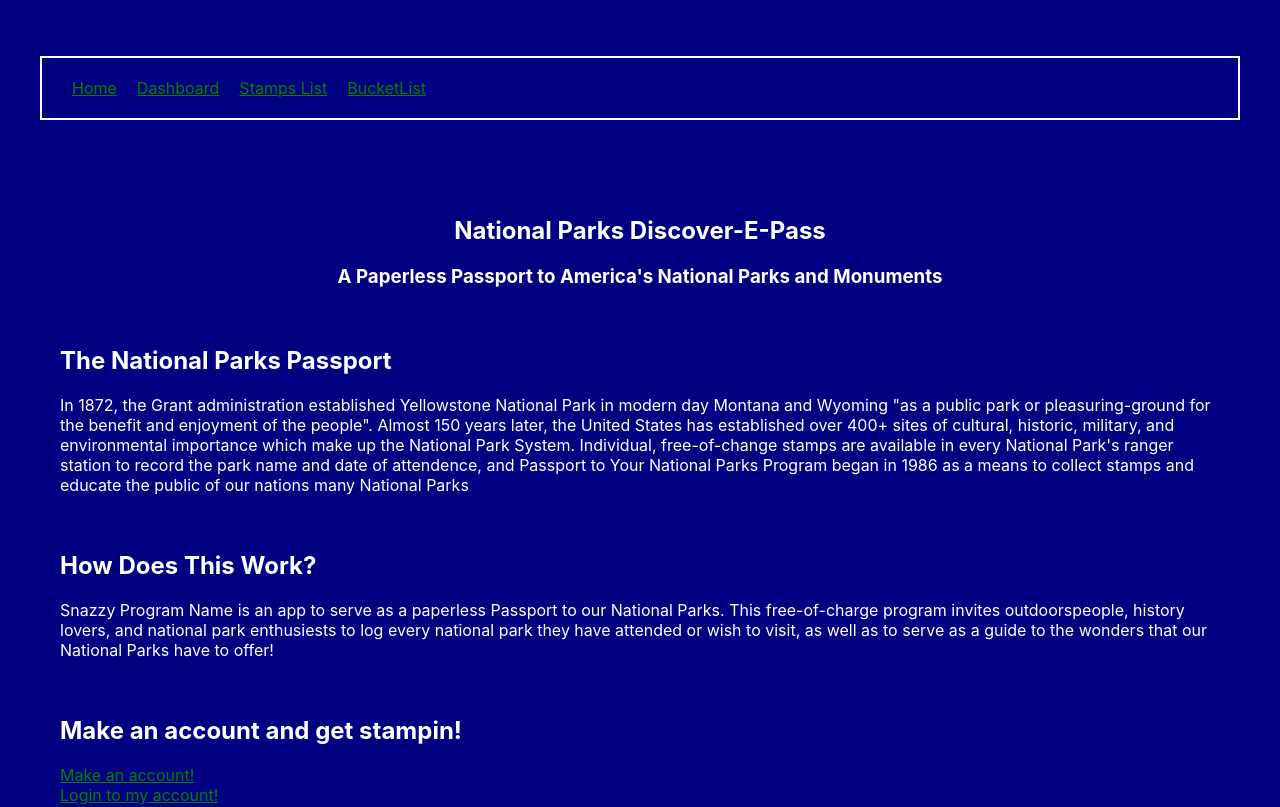
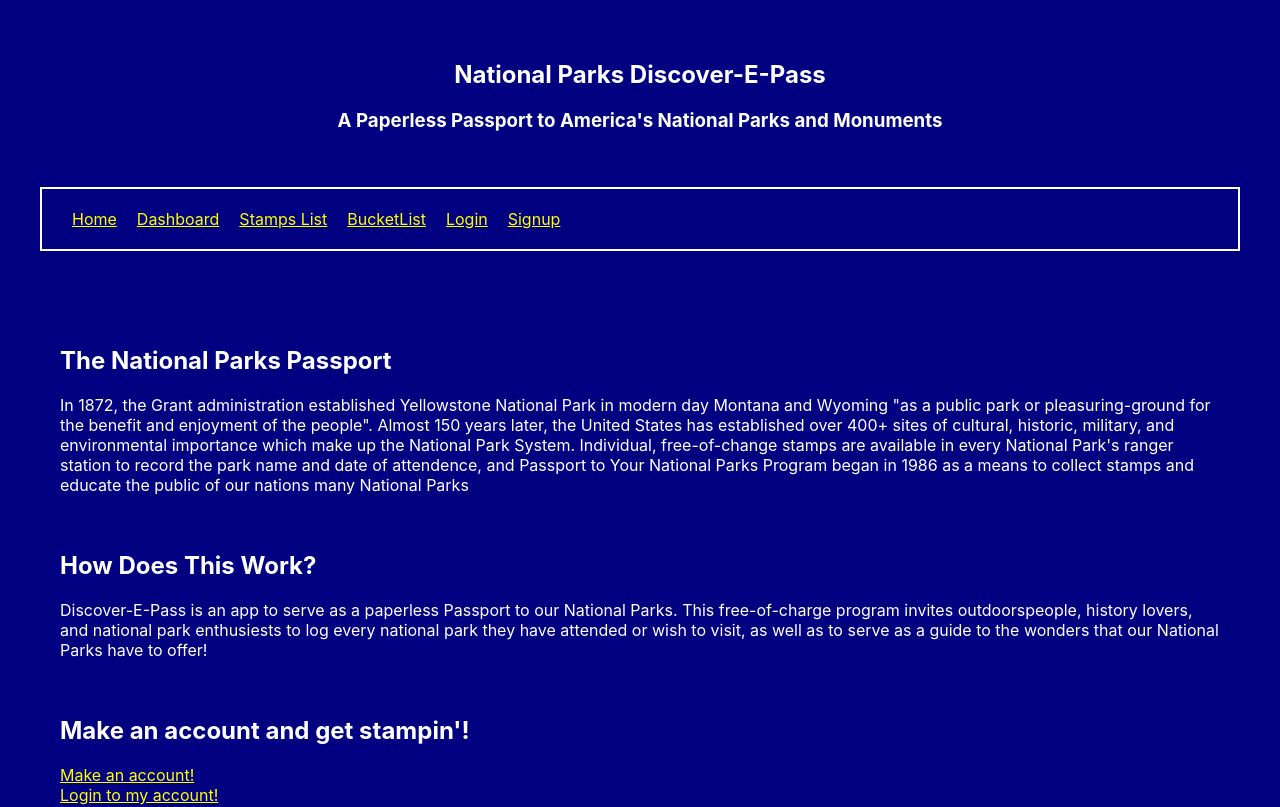
Before and after one commit to craragon77/National-Parks-Passport-Client, a React (Create React App) app: page / in a window 1280 px wide. Shown: the top 807 px of the page. Built offline with nearby package versions, Linux system fonts and the light colour scheme.

Commit message:
post evals notes (round 1)

```diff
--- a/src/App.css
+++ b/src/App.css
@@ -17,8 +17,12 @@ ul{
     padding: 20px;
 }
 a{
-    color: green;
+    color: yellow;
 }
 ul, footer{
     border: 2px solid white;
 }
+#signup-nav, #login-nav{
+    display: inline;
+    flex-direction: column-reverse;
+}
--- a/src/App.js
+++ b/src/App.js
@@ -21,11 +21,17 @@ function App() {
   return (
     <>
     <header className="app-header">
+    <section className="title-section">
+      <h1>National Parks Discover-E-Pass</h1>
+      <h3>A Paperless Passport to America's National Parks and Monuments</h3>
+    </section><br/>
       <ul>
         <li><Link to='/'>Home</Link></li>
         <li><Link to='/dashboard'>Dashboard</Link></li>
         <li><Link to='/StampList'>Stamps List</Link></li>
         <li><Link to='/BucketList'>BucketList</Link></li>
+        <li id="login-nav"><Link to={'/Login'}>Login</Link></li>
+        <li id="signup-nav"><Link to={'/Signup'}>Signup</Link></li>
       </ul>
     </header>
     <body>
--- a/src/Components/BucketList/BucketList.js
+++ b/src/Components/BucketList/BucketList.js
@@ -7,7 +7,7 @@ export default class Bucketlist extends Component {
         return(
             <>
                 <body>
-                    <h1 className="Bucketlist-Title">Your BucketList</h1>
+                    <h1 className="Bucketlist-Title">Your Bucket List</h1>
                     <main>
                         <ul>
                             {this.props.Bucket.map((bucket) => {
--- a/src/Components/Dashboard/Dashboard.js
+++ b/src/Components/Dashboard/Dashboard.js
@@ -20,10 +20,12 @@ export default class Dashboard extends Component{
                         <Link to={'/StampList'}>
                             View Your Stamps
                         </Link><br/>
+                        <Link to={'/AddStamp'}>Add a new Stamp</Link><br/>
                         <h2>You have {this.props.Bucket_Dummy.length} National Parks on your Bucket List</h2>
                         <Link to={'/Bucketlist'}>
                             View Your BucketList
-                        </Link>
+                        </Link><br/>
+                        <Link to={'/AddBucketList'}>Add to your Bucket List</Link><br/>
                     </main>
                 </body>
             </>
--- a/src/Components/LandingPage/LandingPage.js
+++ b/src/Components/LandingPage/LandingPage.js
@@ -8,10 +8,6 @@ export default class LandingPage extends Component {
             <>
                 <body>
                     <main>
-                        <section className="title-section">
-                            <h1>National Parks Discover-E-Pass</h1>
-                            <h3>A Paperless Passport to America's National Parks and Monuments</h3>
-                        </section><br/>
                         <section className="info-section">
                             <h2>The National Parks Passport</h2>
                             <p>
@@ -26,13 +22,13 @@ export default class LandingPage extends Component {
                         <section className="how-to-section">
                             <h2>How Does This Work?</h2>
                             <p>
-                                Snazzy Program Name is an app to serve as a paperless Passport to our National Parks. This free-of-charge program invites outdoorspeople,
+                                Discover-E-Pass is an app to serve as a paperless Passport to our National Parks. This free-of-charge program invites outdoorspeople,
                                 history lovers, and national park enthusiests to log every national park they have attended or wish to visit, as well as to
                                 serve as a guide to the wonders that our National Parks have to offer!
                             </p>
                         </section><br />
                         <section className="signup-section">
-                            <h2>Make an account and get stampin!</h2>
+                            <h2>Make an account and get stampin'!</h2>
                             <Link to={'/Signup'}>Make an account!</Link><br/>
                             <Link to={'/Login'}>Login to my account!</Link>
                         </section><br/>
--- a/src/Components/StampList/StampList.js
+++ b/src/Components/StampList/StampList.js
@@ -24,8 +24,9 @@ export default class StampList extends Component {
                     }
                         </ul>
                     </main>
+                    <Link to='/addStamp'>Add a new stamp</Link><br/>
                     <Link to='/Dashboard'>Return to Dashboard</Link><br/>
-                    <Link to='/addStamp'>Add a new stamp</Link><br/>
+
                 </body>
             </>
         )
```
Also changed, not shown: 1 other file (tests, documents, lock files or other folders).
